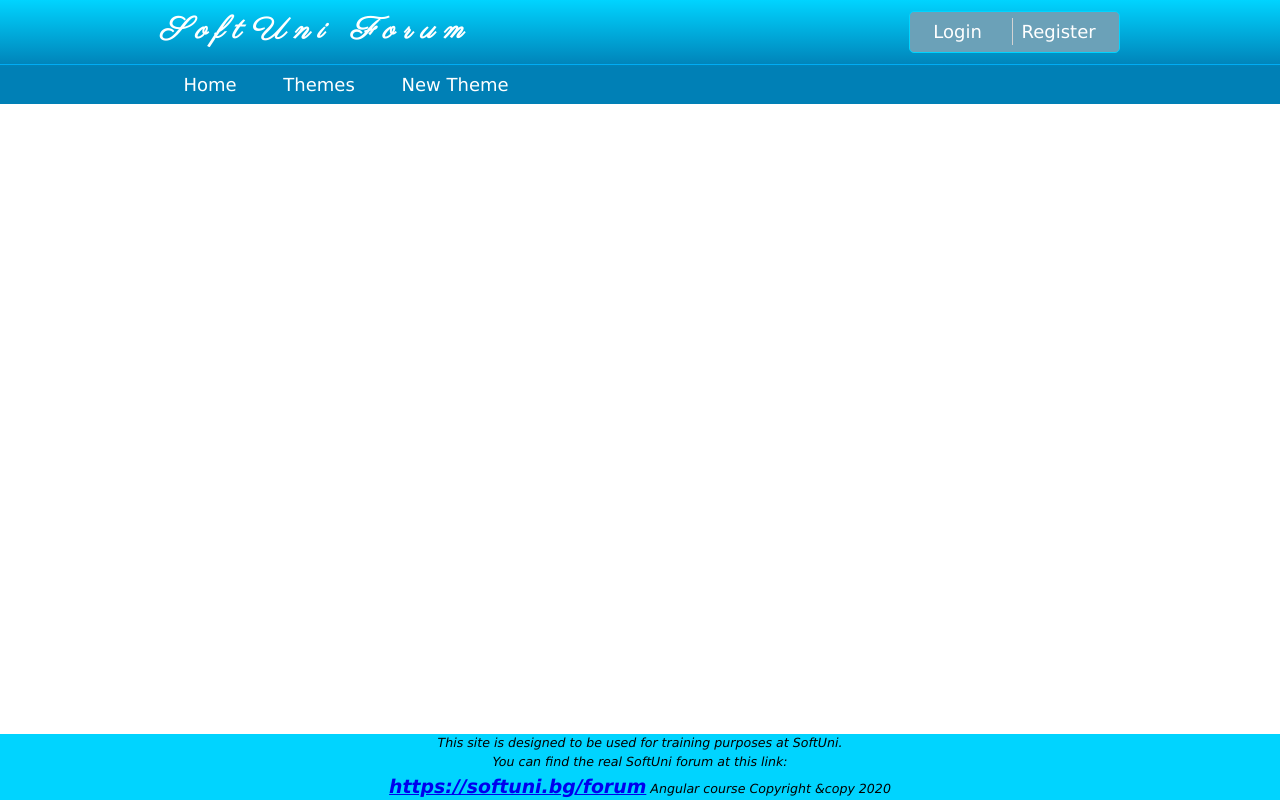
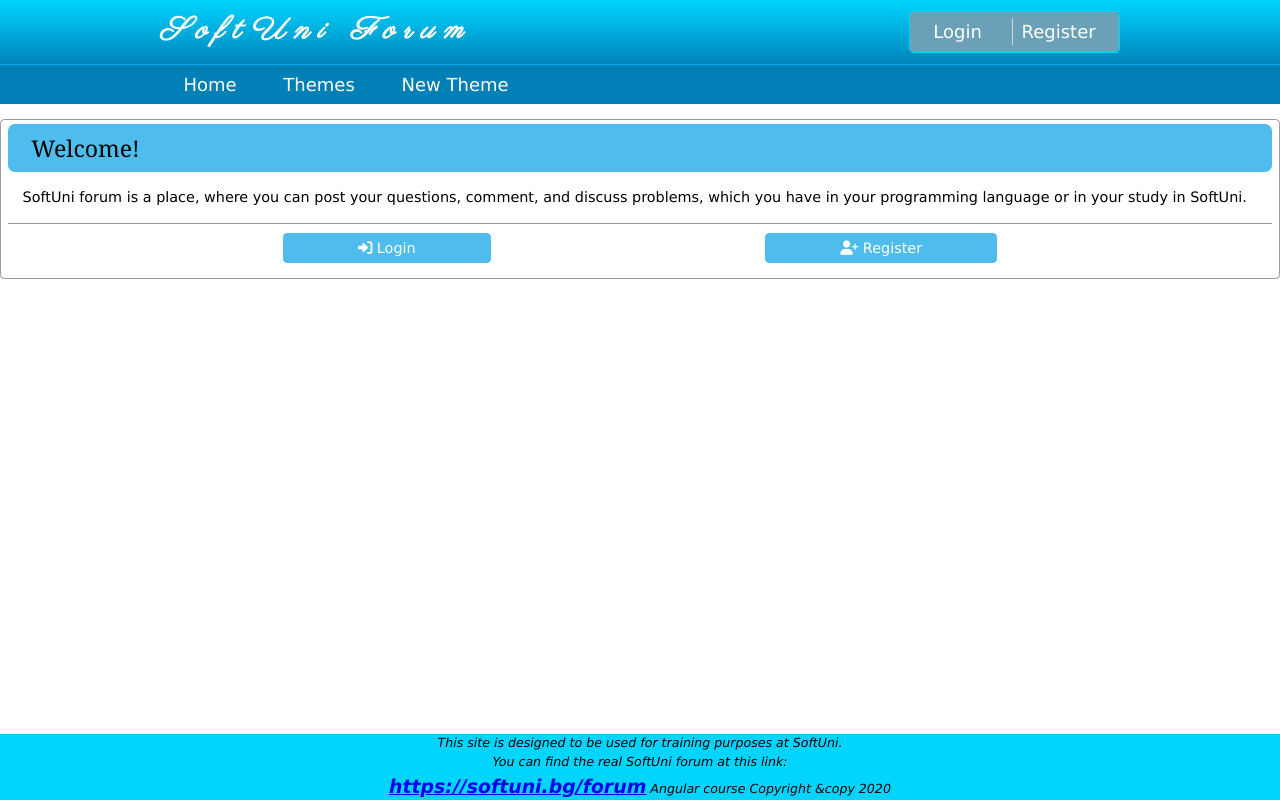
Before and after one commit to TimiPashov/SoftUni-Forum-Workshop, an Angular app in the folder SoftUni-Forum/: page /home in a window 1280 px wide. Before the commit this address led to /. Built offline with nearby package versions, Linux system fonts and the light colour scheme.

Commit message:
add home component

```diff
--- a/SoftUni-Forum/src/app/app-routing.module.ts
+++ b/SoftUni-Forum/src/app/app-routing.module.ts
@@ -1,7 +1,10 @@
 import { NgModule } from '@angular/core';
 import { RouterModule, Routes } from '@angular/router';
+import { HomeComponent } from './home/home.component';
 
-const routes: Routes = [];
+const routes: Routes = [{ path: '', pathMatch: 'full', redirectTo: '/home' },
+{ path: 'home', component: HomeComponent }
+];
 
 
 @NgModule({
--- a/SoftUni-Forum/src/app/app.module.ts
+++ b/SoftUni-Forum/src/app/app.module.ts
@@ -8,10 +8,12 @@ import { SharedModule } from './shared/shared.module';
 import { AppRoutingModule } from './app-routing.module';
 import { UserModule } from './user/user.module';
 import { ThemeModule } from './theme/theme.module';
+import { HomeComponent } from './home/home.component';
 
 @NgModule({
   declarations: [
     AppComponent,
+    HomeComponent,
   ],
   imports: [
     BrowserModule,
--- /dev/null
+++ b/SoftUni-Forum/src/app/home/home.component.css
@@ -0,0 +1,47 @@
+/* welcome component */
+
+.welcome {
+    padding: 0.3em 0.5em;
+    border: 1px solid #999;
+    border-radius: 0.3em;
+    font-size: 0.8em;
+    margin-top: 1em;
+}
+
+.welcome h3 {
+    background-color: #4ebced;
+    border-radius: 0.3em;
+    width: 100%;
+    padding: 0.3em 1em;
+}
+
+.welcome p {
+    padding: 1em;
+    border-bottom: 1px solid #999;
+    font-style: normal;
+}
+
+.welcome a {
+    color: white;
+    text-decoration: none;
+    background-color: #4ebced;
+    border: none;
+    border-radius: 0.3em;
+    padding: 0.5em 5.2em;
+    margin: 1em;
+}
+
+.welcome a:hover {
+    cursor: pointer;
+}
+
+.welcome ul {
+    display: flex;
+    justify-content: space-evenly;
+    padding: 0;
+    margin: 1em;
+}
+
+.welcome li {
+    list-style: none;
+}
--- /dev/null
+++ b/SoftUni-Forum/src/app/home/home.component.html
@@ -0,0 +1,23 @@
+<div class="container">
+    <div class="welcome">
+        <h3>Welcome!</h3>
+        <p>SoftUni forum is a place, where you can post your questions, comment, and discuss problems, which
+            you have in your programming language or in your study in SoftUni.</p>
+        <div class="logged">
+            <ul>
+                <li>
+                    <a href="#">
+                        <i class="fas fa-sign-in-alt"></i>
+                        Login
+                    </a>
+                </li>
+                <li>
+                    <a href="#">
+                        <i class="fas fa-user-plus"></i>
+                        Register
+                    </a>
+                </li>
+            </ul>
+        </div>
+    </div>
+</div>
```
Also changed, not shown: SoftUni-Forum/src/app/home/home.component.ts (added, +10 -0 lines), 2 other files (tests, documents, lock files or other folders).
